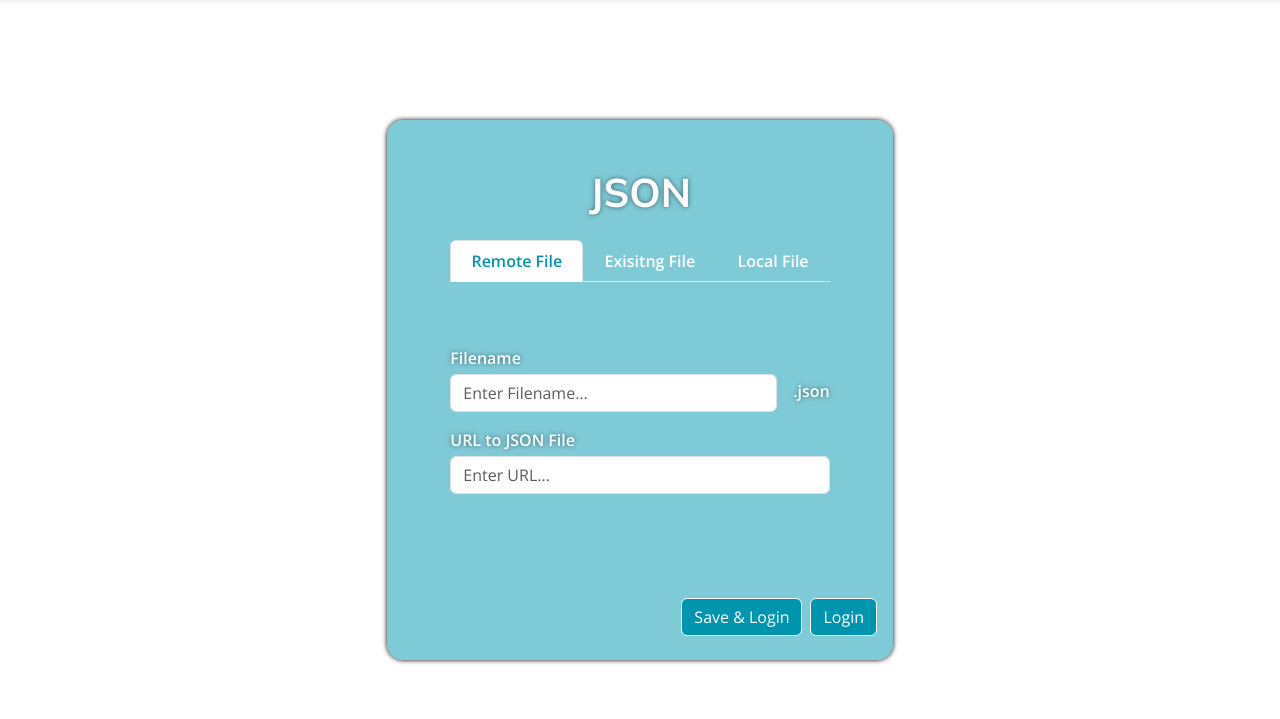
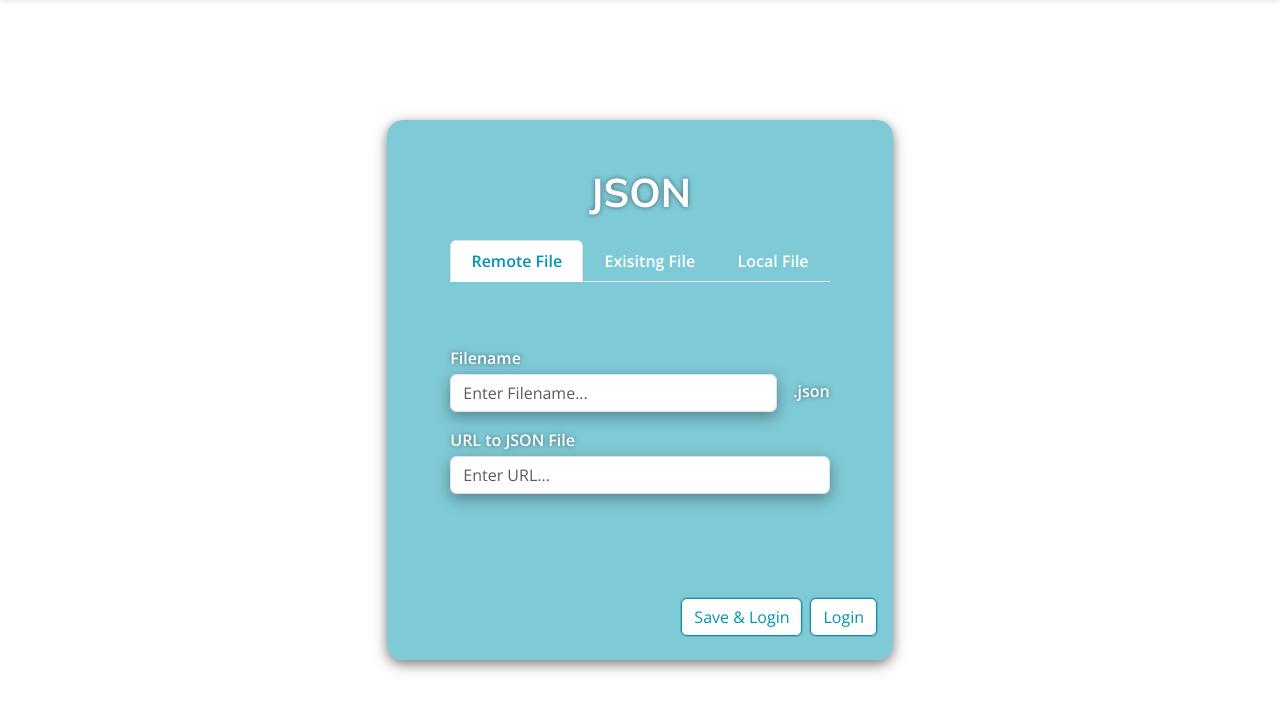
Before and after one commit to Gem5Vision/gem5-resource-manager, a Flask app: page /login/json in a window 1280 px wide. Shown: the part 81-800 px from the top of the page. Run offline with Flask 2, Linux system fonts and the light colour scheme; some libraries are stand-ins or nearby versions.

Commit message:
Styling Update

```diff
--- a/static/styles/global.css
+++ b/static/styles/global.css
@@ -8,6 +8,7 @@ html, body {
 
 .btn-outline-primary {
   --bs-btn-color: #0095AF;
+  --bs-btn-bg: #FFFFFF;
   --bs-btn-border-color: #0095AF;
   --bs-btn-hover-color: #fff;
   --bs-btn-hover-bg: #0095AF;
@@ -35,6 +36,10 @@ html, body {
   --bs-btn-active-bg: #fff;
   --bs-btn-active-border-color: #fff;
   --bs-btn-active-shadow: inset 0 3px 5px rgba(0,0,0,.125);
+}
+
+.btn-box-shadow {
+  box-shadow: rgba(0, 0, 0, 0.02) 0px 1px 3px 0px, rgba(27, 31, 35, 0.15) 0px 0px 0px 1px;
 }
 
 main {
@@ -94,12 +99,17 @@ main {
   padding-bottom: 2rem;
 }
 
+form > input,
+.input-shadow {
+  box-shadow: rgba(0, 0, 0, 0.35) 0px 5px 15px;
+}
+
 .panel-container {
   /* background: rgb(0,149,175); */
   /* background: linear-gradient(180deg, rgba(0,149,175,0) 0%, rgba(0,149,175,0.35057773109243695) 27%, rgba(0,149,175,0.5970763305322129) 45%, rgba(0,149,175,1) 69%, rgba(0,149,175,1) 100%); */
   background: rgba(0, 149, 175, 0.50);
   border-radius: 1rem;
-  box-shadow: 0px 0px 5px black;
+  box-shadow: rgba(0, 0, 0, 0.24) 0px 3px 8px, rgba(0, 0, 0, 0.35) 0px 5px 15px;
   height: 555px;
   width: 530px;
 }
--- a/templates/index.html
+++ b/templates/index.html
@@ -14,9 +14,9 @@
           </div>
         </div>
         <div class="d-flex flex-column justify-content-center mb-3 buttonGroup">
-          <button type="button" class="btn btn-outline-primary-inverted mt-2 mb-2" onclick="loadPrevSession(event)">Load Previous Session</button>
-          <a href="{{ url_for('login', database_type='mongodb') }}" class="btn btn-outline-primary-inverted mt-2 mb-2">MongoDB</a>
-          <a href="{{ url_for('login', database_type='json') }}" class="btn btn-outline-primary-inverted mt-2 mb-2">JSON</a>
+          <button type="button" class="btn btn-outline-primary btn-box-shadow mt-2 mb-2" onclick="loadPrevSession(event)">Load Previous Session</button>
+          <a href="{{ url_for('login', database_type='mongodb') }}" class="btn btn-outline-primary btn-box-shadow mt-2 mb-2">MongoDB</a>
+          <a href="{{ url_for('login', database_type='json') }}" class="btn btn-outline-primary btn-box-shadow mt-2 mb-2">JSON</a>
         </div>
       </div>
     </div>
--- a/templates/jsonLogin.html
+++ b/templates/jsonLogin.html
@@ -28,7 +28,7 @@
                   <div class="d-flex flex-column">
                     <label for="remoteFilename" class="main-text-semi panel-text-styling mt-3">Filename</label>
                     <div class="d-flex flex-row align-items-center">
-                      <input class="form-control mt-1 main-text-regular" type="text" id="remoteFilename" name="remoteFilename" placeholder="Enter Filename..." />
+                      <input class="form-control mt-1 main-text-regular input-shadow" type="text" id="remoteFilename" name="remoteFilename" placeholder="Enter Filename..." />
                       <span class="main-text-semi panel-text-styling ms-3">.json</span>
                     </div>
                   </div>
@@ -38,7 +38,7 @@
               </div>
               <div class="tab-pane fade" id="existing-panel" role="tabpanel">
                 <form class="form-outline d-flex flex-column mt-3">
-                  <select id="existing-dropdown" class="form-select main-text-regular" style="width: auto;"></select>
+                  <select id="existing-dropdown" class="form-select main-text-regular input-shadow" style="width: auto;"></select>
                 </form>
               </div>
               <div class="tab-pane fade" id="upload-panel" role="tabpanel">
@@ -51,8 +51,8 @@
           </div>
         </div>
         <div class="d-flex flex-row align-self-end me-3 mb-3 buttonGroup">
-          <button type="button" id="saveLogin" class="btn btn-outline-primary-inverted mt-2 mb-2 me-2" onclick="handleJSONLogin(event, true)">Save & Login</button>
-          <button type="button" id="login" class="btn btn-outline-primary-inverted mt-2 mb-2" onclick="handleJSONLogin(event, false)">Login</button>
+          <button type="button" id="saveLogin" class="btn btn-outline-primary btn-box-shadow mt-2 mb-2 me-2" onclick="handleJSONLogin(event, true)">Save & Login</button>
+          <button type="button" id="login" class="btn btn-outline-primary btn-box-shadow mt-2 mb-2" onclick="handleJSONLogin(event, false)">Login</button>
         </div>
       </div>
     </div>
--- a/templates/mongoDBLogin.html
+++ b/templates/mongoDBLogin.html
@@ -61,8 +61,8 @@
           </div>
         </div>
         <div class="d-flex flex-row align-self-end me-3 mt-5 mb-3 buttonGroup">
-          <button type="button" id="saveLogin" class="btn btn-outline-primary-inverted mt-2 mb-2 me-2" onclick="handleMongoDBLogin(event, true)">Save & Login</button>
-          <button type="button" id="login" class="btn btn-outline-primary-inverted mt-2 mb-2" onclick="handleMongoDBLogin(event, false)">Login</button>
+          <button type="button" id="saveLogin" class="btn btn-outline-primary btn-box-shadow mt-2 mb-2 me-2" onclick="handleMongoDBLogin(event, true)">Save & Login</button>
+          <button type="button" id="login" class="btn btn-outline-primary btn-box-shadow mt-2 mb-2" onclick="handleMongoDBLogin(event, false)">Login</button>
         </div>
       </div>
     </div>
```
